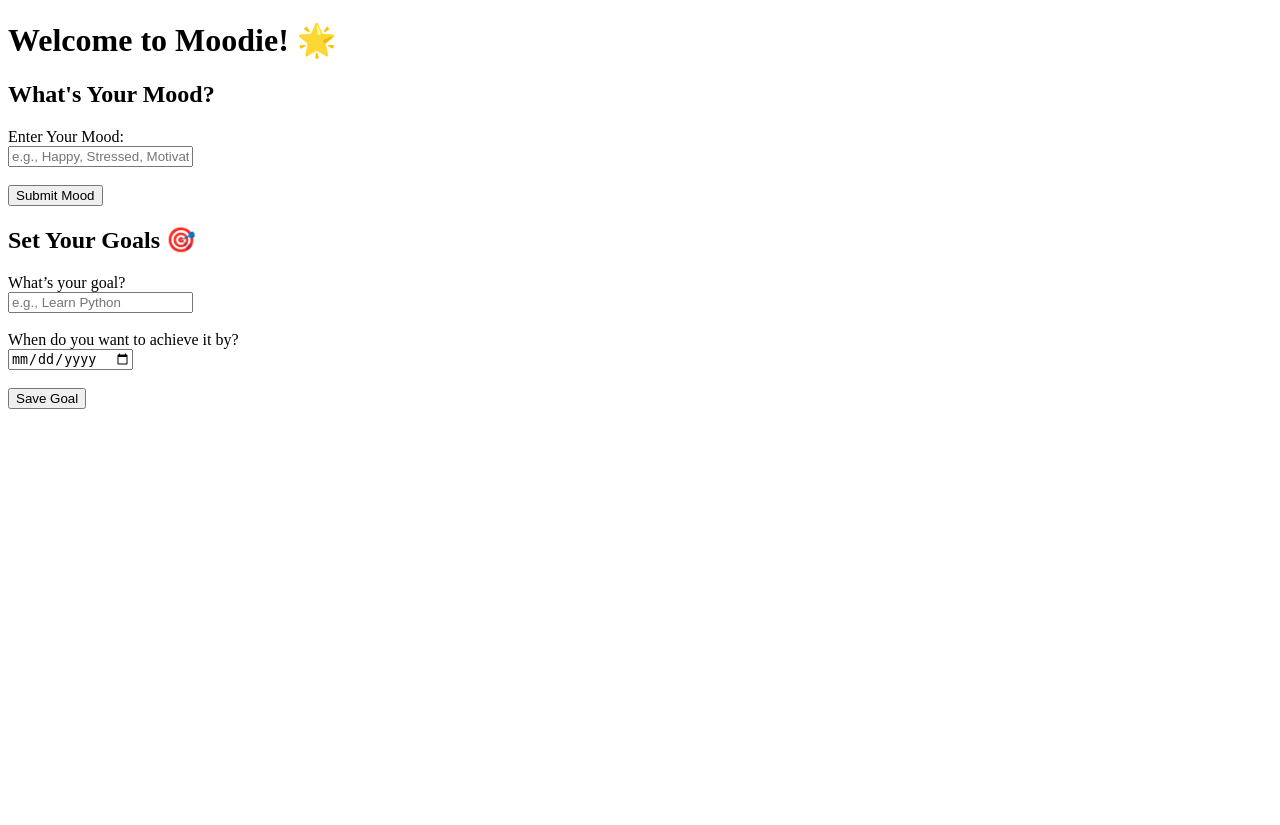
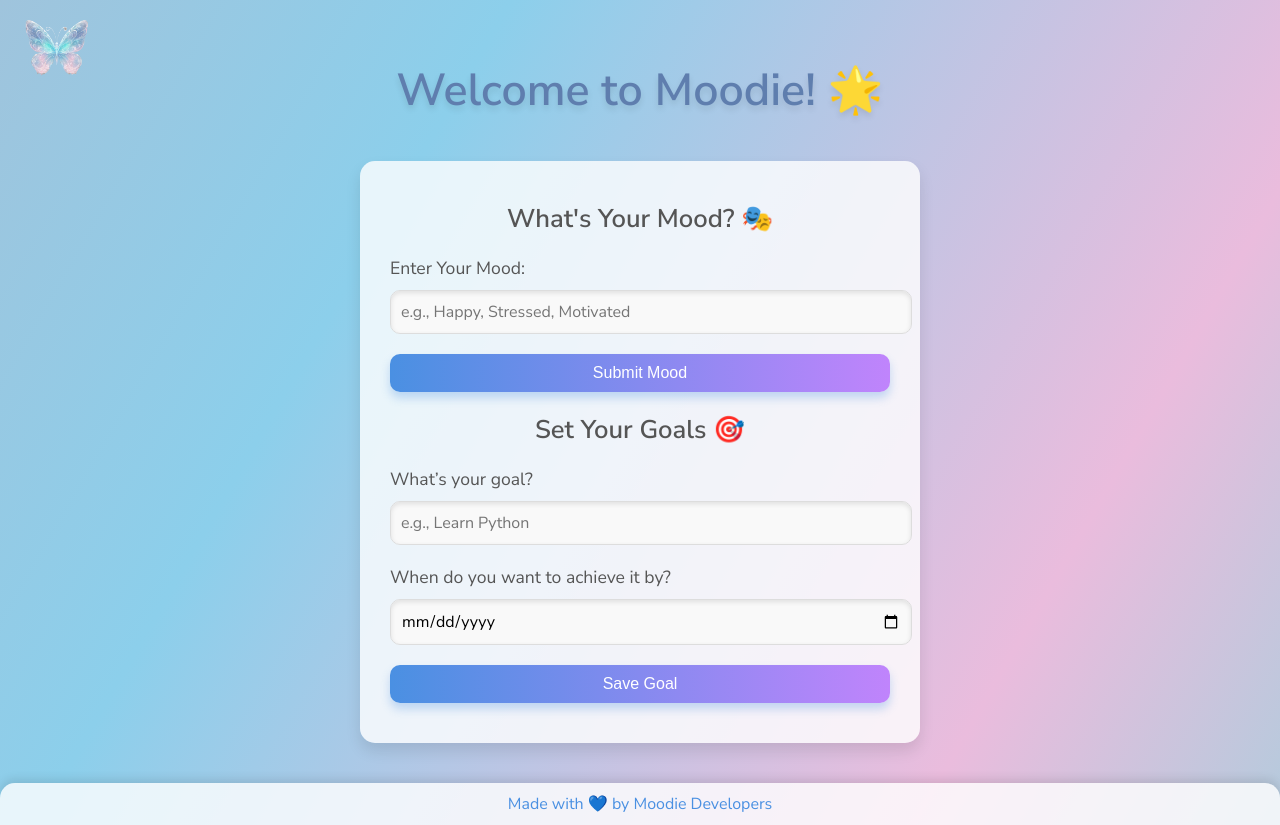
Before and after one commit to lilymatos25/Moodie, a Flask app: page / in a window 1280 px wide. Before the commit the page ends 409 px from the top, so only its background shows below. Run offline with Flask 3, Linux system fonts and the light colour scheme.

Commit message:
day 2 complete

```diff
--- a/templates/index.html
+++ b/templates/index.html
@@ -2,29 +2,185 @@
 <html lang="en">
 <head>
     <meta charset="UTF-8">
-    <title>Moodie</title>
+    <meta name="viewport" content="width=device-width, initial-scale=1.0">
+    <title>Moodie 🌟</title>
+    <link href="https://fonts.googleapis.com/css2?family=Nunito+Sans:wght@400;600&display=swap" rel="stylesheet">
+    <style>
+        /* General Styles */
+        body {
+            font-family: 'Nunito Sans', sans-serif;
+            margin: 0;
+            padding: 0;
+            background: linear-gradient(120deg, #7B99BE, #ADBCD2, #8CCFEB, #EABCDD, #69DFDC);
+            background-size: 200% 200%; /* For animation effect */
+            animation: gradientMove 10s infinite ease-in-out;
+            color: #333;
+        }
+
+        @keyframes gradientMove {
+            0% { background-position: 0% 50%; }
+            50% { background-position: 100% 50%; }
+            100% { background-position: 0% 50%; }
+        }
+
+        h1 {
+            text-align: center;
+            font-size: 2.8rem;
+            color: #5F7EAE;
+            margin-top: 60px;
+            text-shadow: 0 4px 6px rgba(0, 0, 0, 0.1);
+        }
+
+        h2 {
+            text-align: center;
+            font-size: 1.6rem;
+            color: #555;
+            margin: 20px 0;
+        }
+
+        /* Butterfly Menu */
+        .menu-icon {
+            position: fixed;
+            top: 20px;
+            left: 20px;
+            width: 70px;
+            height: 70px;
+            z-index: 100;
+            cursor: pointer;
+            animation: float 3s infinite ease-in-out;
+        }
+
+        .menu-icon img {
+            width: 100%;
+            height: auto;
+        }
+
+        /* Form Styles */
+        .form-container {
+            width: 90%;
+            max-width: 500px;
+            margin: 40px auto;
+            background: rgba(255, 255, 255, 0.8);
+            border-radius: 15px;
+            padding: 20px 30px;
+            box-shadow: 0 8px 15px rgba(0, 0, 0, 0.1);
+        }
+
+        form {
+            margin-bottom: 20px;
+        }
+
+        label {
+            font-size: 1.1rem;
+            color: #555;
+            display: block;
+            margin-bottom: 10px;
+        }
+
+        input[type="text"],
+        input[type="date"] {
+            width: 100%;
+            padding: 10px;
+            margin-bottom: 20px;
+            border: 1px solid #ddd;
+            border-radius: 10px;
+            box-shadow: inset 0 2px 5px rgba(0, 0, 0, 0.1);
+            background: #f9f9f9;
+            font-family: 'Nunito Sans', sans-serif;
+            font-size: 1rem;
+        }
+
+        input:focus {
+            outline: none;
+            border: 1px solid #4a90e2;
+            box-shadow: 0 0 8px rgba(74, 144, 226, 0.5);
+        }
+
+        button {
+            display: block;
+            width: 100%;
+            padding: 10px 20px;
+            font-size: 1rem;
+            color: #fff;
+            background: linear-gradient(90deg, #4a90e2, #c084fc);
+            border: none;
+            border-radius: 10px;
+            cursor: pointer;
+            box-shadow: 0 6px 10px rgba(74, 144, 226, 0.3);
+            transition: background 0.3s ease, transform 0.2s ease, box-shadow 0.3s ease;
+        }
+
+        button:hover {
+            background: linear-gradient(90deg, #c084fc, #4a90e2);
+            transform: translateY(-3px);
+            box-shadow: 0 10px 15px rgba(90, 94, 185, 0.5);
+        }
+
+        button:active {
+            transform: translateY(2px);
+            box-shadow: 0 4px 6px rgba(90, 94, 185, 0.3);
+        }
+
+        /* Floating Animation */
+        @keyframes float {
+            0%, 100% {
+                transform: translateY(0);
+            }
+            50% {
+                transform: translateY(-10px);
+            }
+        }
+
+        /* Footer */
+        footer {
+            text-align: center;
+            padding: 10px;
+            margin-top: 20px;
+            font-size: 1rem;
+            color: #4a90e2;
+            background: rgba(255, 255, 255, 0.8);
+            border-radius: 15px 15px 0 0;
+            box-shadow: 0 -4px 10px rgba(0, 0, 0, 0.1);
+        }
+    </style>
 </head>
 <body>
+    <!-- Butterfly Menu Icon -->
+    <div class="menu-icon" onclick="toggleMenu()">
+        <img src="butterfly-icon.png" alt="Menu">
+    </div>
+
     <h1>Welcome to Moodie! 🌟</h1>
 
-    <!-- Mood Input Form -->
-    <h2>What's Your Mood?</h2>
-    <form action="/mood" method="POST">
-        <label for="mood">Enter Your Mood:</label><br>
-        <input type="text" id="mood" name="mood" placeholder="e.g., Happy, Stressed, Motivated"><br><br>
-        <button type="submit">Submit Mood</button>
-    </form>
+    <!-- Forms for Mood and Goals -->
+    <div class="form-container">
+        <h2>What's Your Mood? 🎭</h2>
+        <form action="/mood" method="POST">
+            <label for="mood">Enter Your Mood:</label>
+            <input type="text" id="mood" name="mood" placeholder="e.g., Happy, Stressed, Motivated">
+            <button type="submit">Submit Mood</button>
+        </form>
 
-    <!-- Goal Collection Form -->
-    <h2>Set Your Goals 🎯</h2>
-    <form action="/goals" method="POST">
-        <label for="goal">What’s your goal?</label><br>
-        <input type="text" id="goal" name="goal" placeholder="e.g., Learn Python"><br><br>
+        <h2>Set Your Goals 🎯</h2>
+        <form action="/goals" method="POST">
+            <label for="goal">What’s your goal?</label>
+            <input type="text" id="goal" name="goal" placeholder="e.g., Learn Python">
+            <label for="deadline">When do you want to achieve it by?</label>
+            <input type="date" id="deadline" name="deadline">
+            <button type="submit">Save Goal</button>
+        </form>
+    </div>
 
-        <label for="deadline">When do you want to achieve it by?</label><br>
-        <input type="date" id="deadline" name="deadline"><br><br>
+    <!-- Footer -->
+    <footer>
+        Made with 💙 by Moodie Developers
+    </footer>
 
-        <button type="submit">Save Goal</button>
-    </form>
+    <script>
+        function toggleMenu() {
+            const dropdown = document.getElementById('dropdown');
+            dropdown.classList.toggle('show');
+        }
+    </script>
 </body>
 </html>
```
Also changed, not shown: templates/butterfly-icon.png (added).
